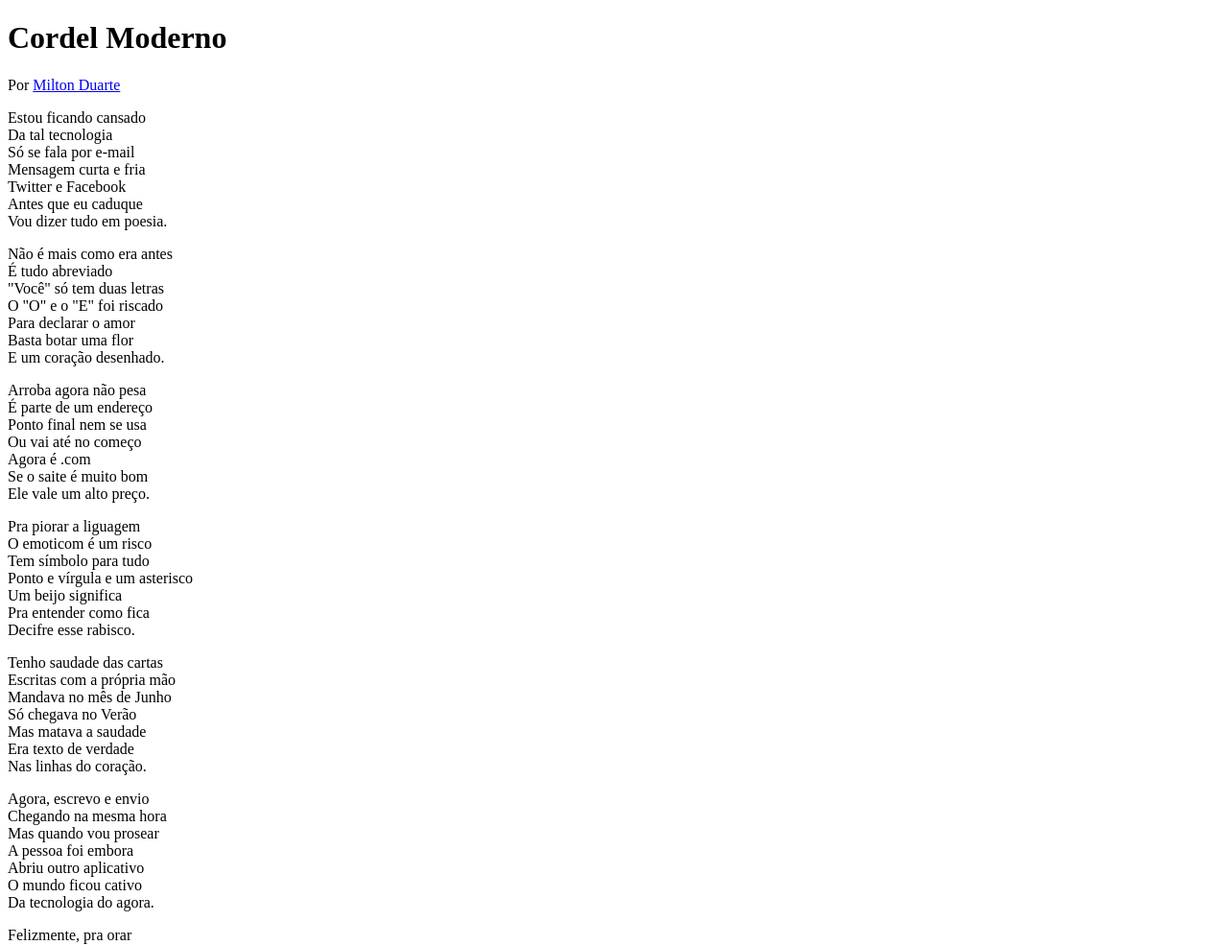
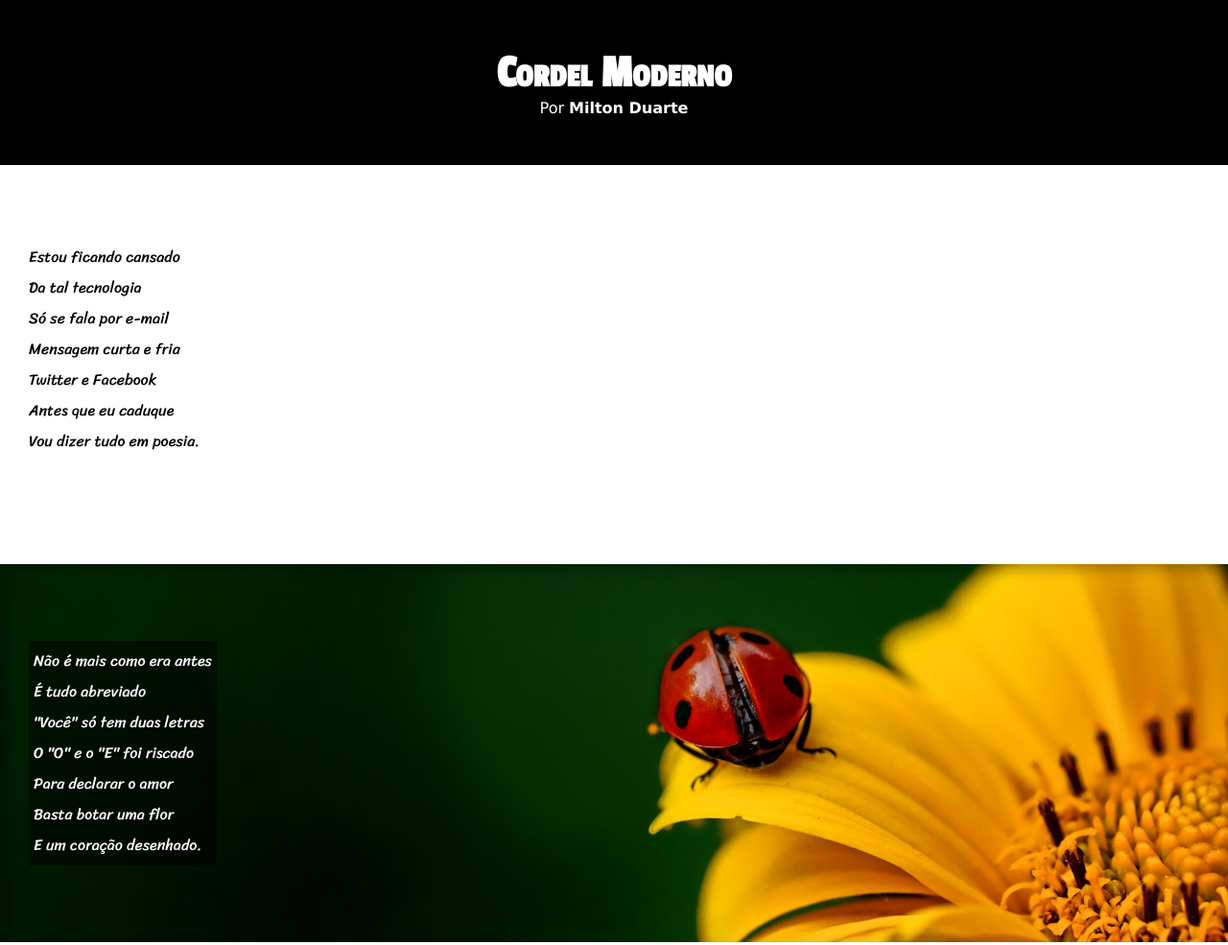
Before and after one commit to SalesMargareth/cordel, a plain HTML site: page index.html in a window 1280 px wide. Shown: the top 985 px of the page at 96% size. Drawn offline with Linux system fonts and the light colour scheme.

Commit message:
Alteração

```diff
--- a/estilo/style.css
+++ b/estilo/style.css
@@ -1 +1,85 @@
 @charset "UTF-8";
+
+@import url('https://fonts.googleapis.com/css2?family=Passion+One&family=Sriracha&display=swap');
+@import url('https://fonts.googleapis.com/css2?family=Passion+One&family=Sriracha&display=swap');
+
+:root {
+    --font1: Verdana, Geneva, Tahoma, sans-serif;
+    --font2: 'Passion One', cursive;
+    --fonte3: 'Sriracha', cursive;
+}
+* {
+    margin: 0px;
+    padding: 0px;
+}
+
+html, body {
+    min-height: 100vh; /* view height (vh) */
+    background-color: darkgray;
+    font-family: var(--font1);
+}
+header {
+    background-color: black;
+    color: white;
+    text-align: center;
+}
+header > h1 {
+    padding-top: 50px;
+    /* (text-transform: uppercase;) transforma as fontes em maiúsculas */
+    font-variant: small-caps;
+    font-family: var(--font2);
+    font-size: 3em;
+}
+header > p {
+    padding-bottom: 50px;
+}
+header a, footer a {
+    color: white;
+    text-decoration: none;
+    font-weight: bolder;
+}
+header a:hover, footer a:hover {
+    text-decoration: underline;
+}
+section {
+    padding-top: 10vh;
+    padding-bottom: 10vh;
+    line-height: 2em;
+    padding-left: 30px;
+    font-family: var(--fonte3);
+    font-size: 3,6vw;
+}
+section > p {
+    padding-bottom: 2em;
+}
+section.normal {
+    background-color: white;
+    color: black;
+}
+section.imagem {
+    background-color: rgb(70, 69, 69);
+    color: white;
+    box-shadow: inset 6px 6px 13px 0px rgba(0, 0, 0, 0.295);
+    background-attachment: fixed;
+}
+section.imagem > p {
+    display: inline-block;
+    padding: 5px;
+    background-color: rgba(0, 0, 0, 0.514);
+    text-shadow: 2px 2px 0px rgba(0, 0, 0, 0.445);
+}
+section#img01 {
+    background-image: url("../imagens/background001.jpg");
+    background-position: right center;
+    background-size: cover;
+}
+section#img02 {
+    background-image: url("../imagens/background002.jpg"); /*aperta ponto ponto, depois barra, aparece o caminho*/
+    background-size: cover;
+}
+footer {
+    background-color: black;
+    color: white;
+    text-align: center;
+    padding: 10px;
+}
--- a/index.html
+++ b/index.html
@@ -13,7 +13,7 @@
         <p>Por <a href="https://www.recantodasletras.com.br/poesias/3186743" target="_blank">Milton Duarte</a></p>
     </header>
 
-    <section>
+    <section class="normal">
         <p>
             Estou ficando cansado <br>
             Da tal tecnologia <br>
@@ -25,7 +25,7 @@
         </p>
     </section>
 
-    <section>
+    <section class="imagem" id="img01">
         <p>
             Não é mais como era antes <br>
             É tudo abreviado <br>
@@ -37,7 +37,7 @@
         </p>
     </section>
 
-    <section>
+    <section class="normal">
         <p>
             Arroba agora não pesa <br>
             É parte de um endereço <br>
@@ -57,9 +57,9 @@
             Pra entender como fica <br>
             Decifre esse rabisco.
         </p>
-    </section>
+    </section >
 
-    <section>
+    <section class="imagem" id="img02">
         <p>
             Tenho saudade das cartas <br>
             Escritas com a própria mão <br>
@@ -71,7 +71,7 @@
         </p>
     </section>
 
-    <section>
+    <section class="normal">
         <p>
             Agora, escrevo e envio <br>
             Chegando na mesma hora <br>
```
